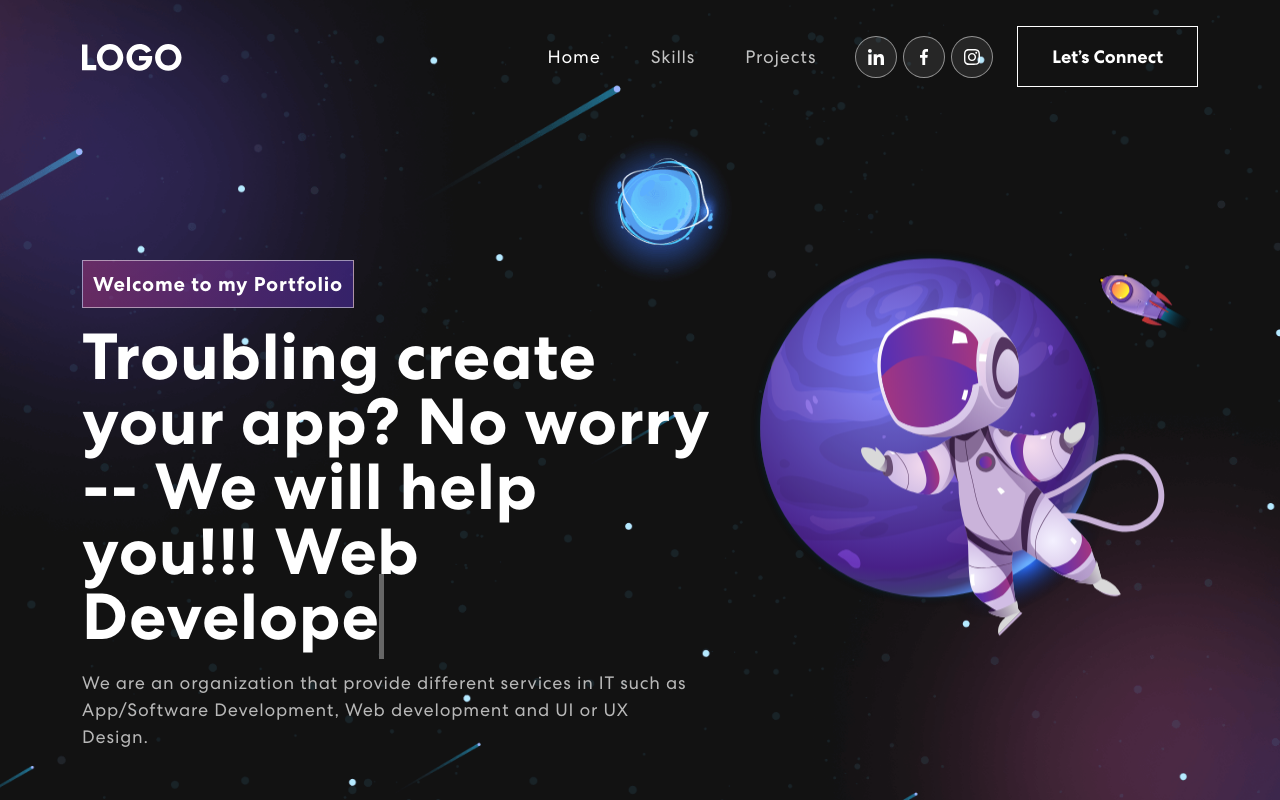
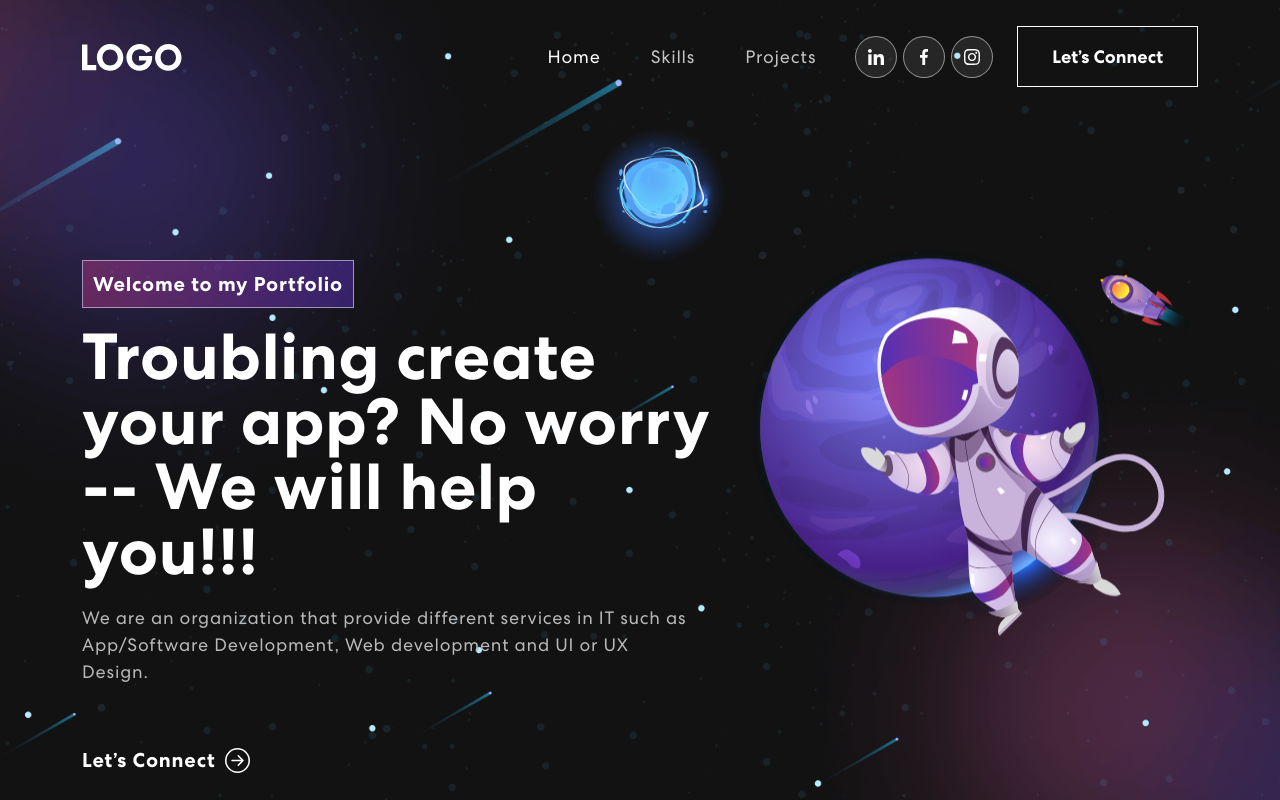
Before and after one commit to FreeLancerrrrr/Jakitech, a React (Create React App) app: page / in a window 1280 px wide. Shown: the top 800 px of the page. Built offline with nearby package versions, Linux system fonts and the light colour scheme; no server answers.

Commit message:
content+1

```diff
--- a/src/components/Banner.js
+++ b/src/components/Banner.js
@@ -56,7 +56,7 @@ export const Banner = () => {
               {({ isVisible }) =>
               <div className={isVisible ? "animate__animated animate__fadeIn" : ""}>
                 <span className="tagline">Welcome to my Portfolio</span>
-                <h1>{`Troubling create your app? No worry -- We will help you!!!`} <span className="txt-rotate" dataPeriod="1000" data-rotate='[ "Web Developer", "Web Designer", "UI/UX Designer" ]'><span className="wrap">{text}</span></span></h1>
+                <h1>{`Troubling create your app? No worry -- We will help you!!!`} </h1>
                   <p>We are an organization that provide different services in IT such as App/Software Development, Web development and UI or UX Design. </p>
                   <button onClick={() => console.log('connect')}>Let’s Connect <ArrowRightCircle size={25} /></button>
               </div>}
```
